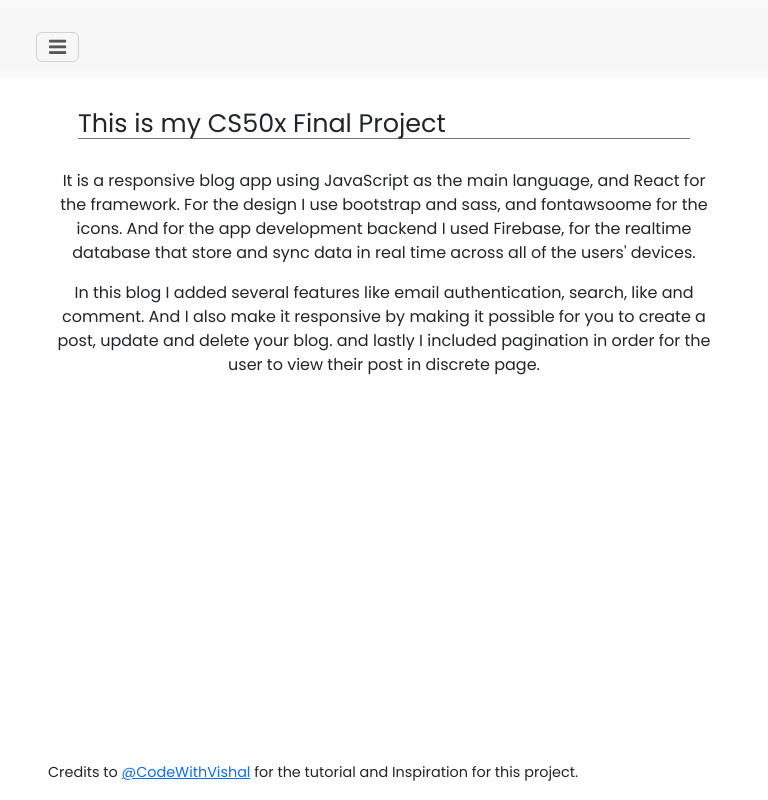
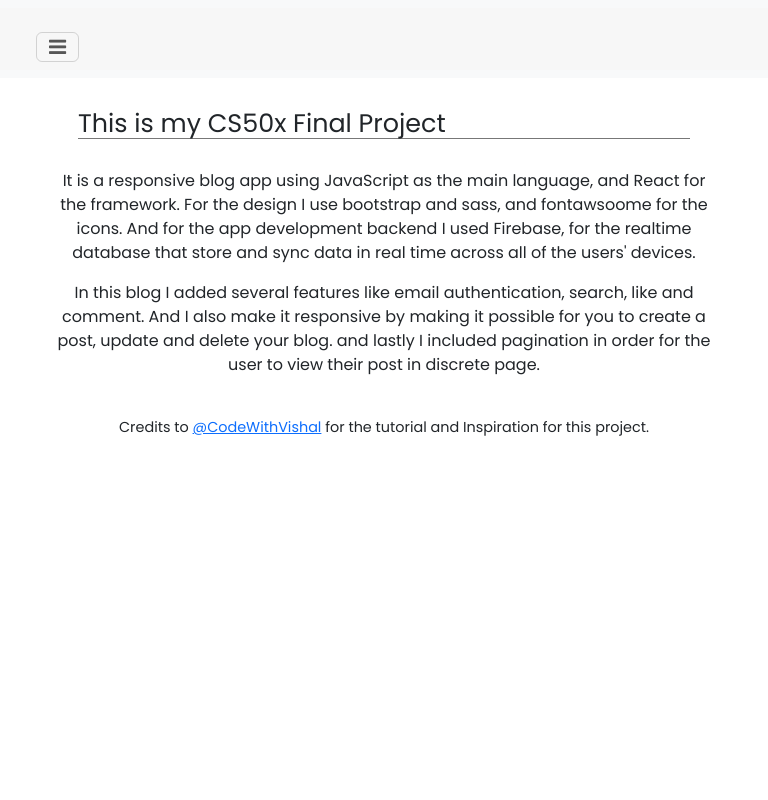
Before and after one commit to Jedpalero/Blog-Project-app, a React (Create React App) app: page /about in a window 768 px wide. Built offline with nearby package versions, Linux system fonts and the light colour scheme; no server answers.

Commit message:
Edit the about page phone responsiveness

```diff
--- a/src/media-query.css
+++ b/src/media-query.css
@@ -11,10 +11,9 @@
       flex-direction: column !important;
      }
      .footer-bottom {
-      position: absolute;
-      bottom: 0;
+      position: relative;
+      display: inline;
       font-size: 0.9rem;
-      margin-left: 0px;
     }
 }
 
@@ -46,10 +45,9 @@ clip-path: polygon(0 0, 100% 0%, 100% 100%, 0% 100%)!important;
  }
 
  .footer-bottom {
-	position: absolute;
-  bottom: 0;
-	font-size: 0.9rem;
-	margin-left: 0px;
+	position: relative;
+  display: inline;
+  font-size: 0.9rem;
 }
 
 }
@@ -69,9 +67,8 @@ clip-path: polygon(0 0, 100% 0%, 100% 100%, 0% 100%)!important;
       margin-top: 15px;
      }
   .footer-bottom {
-  position: absolute;
-  bottom: 0;
-  font-size: 0.9rem;
-  margin-left: 0px;
+    position: relative;
+    display: inline;
+    font-size: 0.9rem;
 }
 }
```
